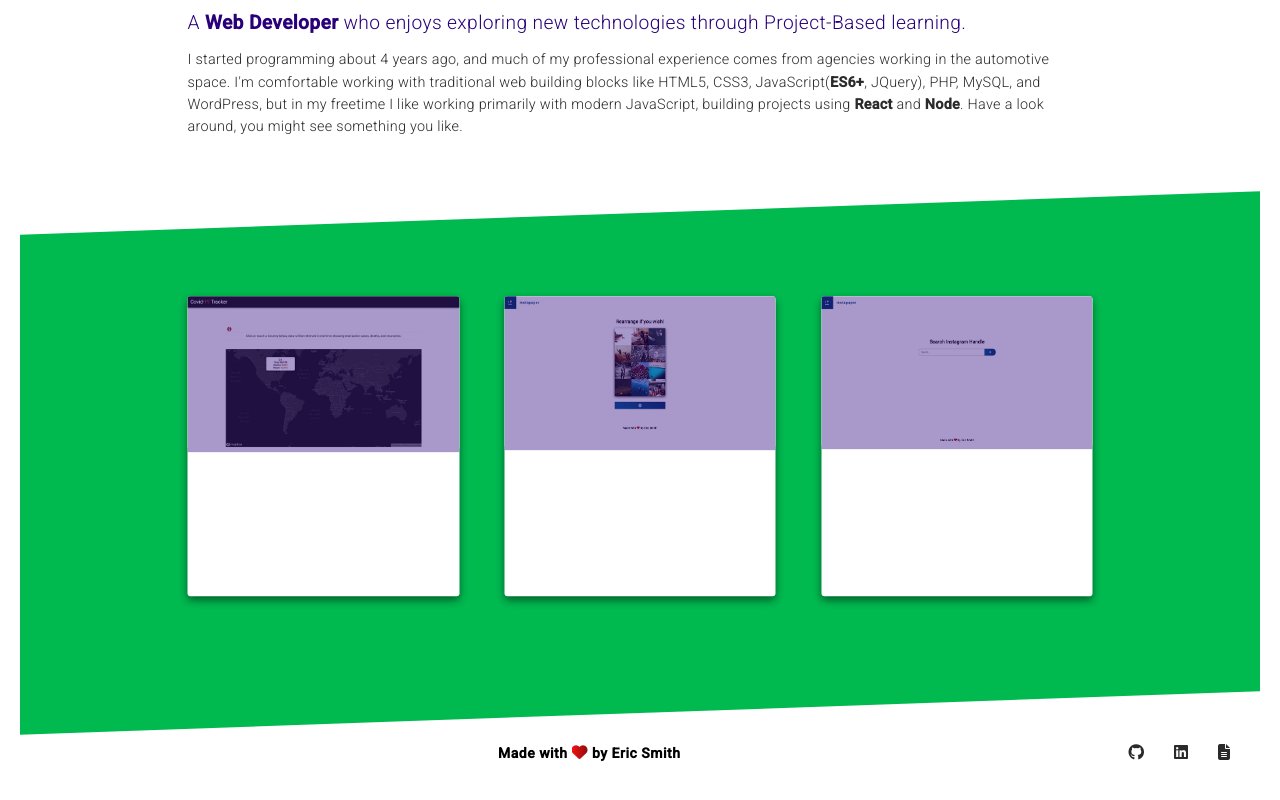
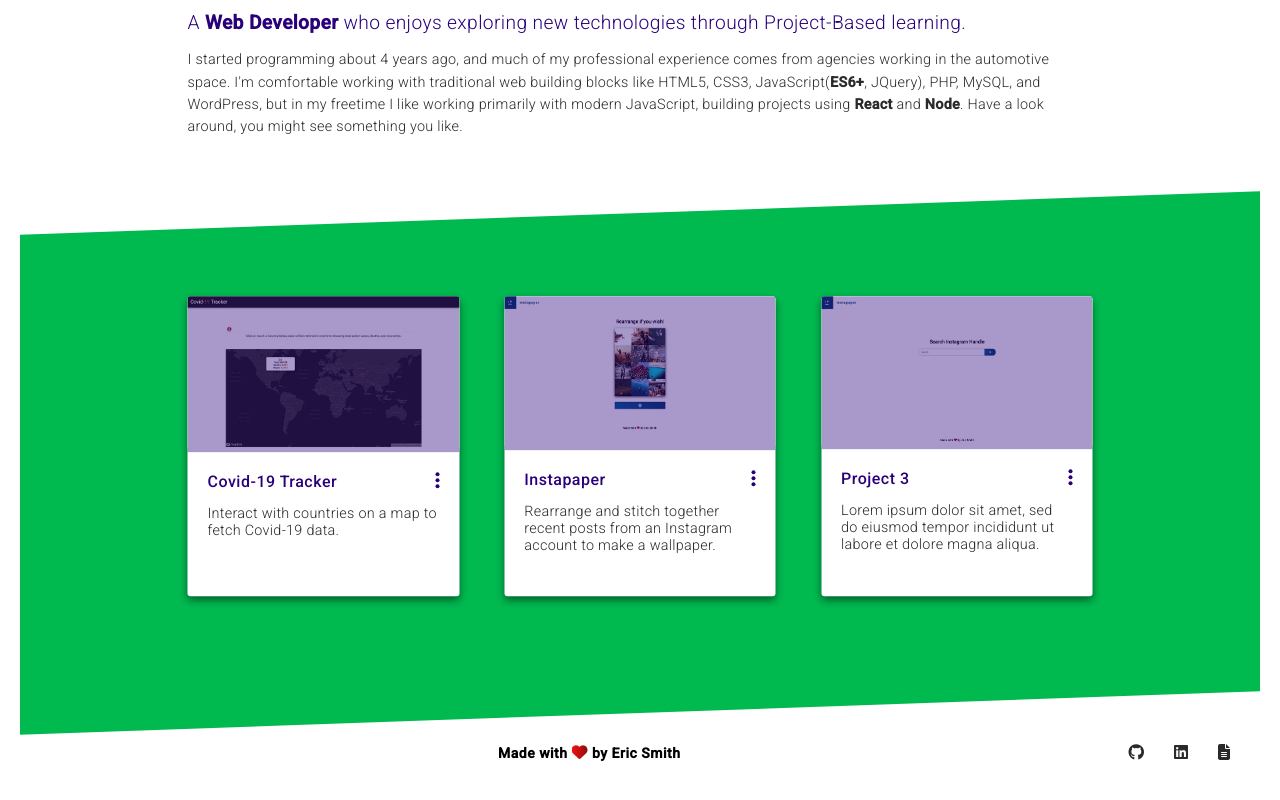
Before and after one commit to ericsmith92/portfolio-v2, a React (Create React App) app: page / in a window 1280 px wide. Shown: the part 661-1461 px from the top of the page. Built offline with nearby package versions, Linux system fonts and the light colour scheme; no server answers.

Commit message:
more progress on card toggles

```diff
--- a/src/components/Card.js
+++ /dev/null
@@ -1,16 +0,0 @@
-import React from 'react';
-
-const Card = ({src}) => {
-    return(
-        <div className='card'>
-            <div className='card_top'>
-                <img className='card_img' src={src} alt='' title='' />
-            </div>
-            <div className='card_bottom'>
-
-            </div>
-        </div>
-    )
-}
-
-export default Card;
--- /dev/null
+++ b/src/components/Card/Card.js
@@ -0,0 +1,36 @@
+import React from 'react';
+import CardToggle from './CardToggle';
+
+class Card extends React.Component{
+
+    state={
+        active: false
+    }
+
+    toggleCardState = () =>{
+        this.setState({ active: true });
+    }
+
+    render(){
+        const {
+            src,
+            title,
+            description
+        } = this.props;
+
+        return(
+            <div className='card'>
+                <div className='card_top'>
+                    <img className='card_img' src={src} alt='' title='' />
+                </div>
+                <div className='card_bottom'>
+                    <h3 className='heading_tertiary'>{title}</h3>
+                    <CardToggle toggleCardState={this.toggleCardState}/>
+                    <p>{description}</p>
+                </div>
+            </div>
+        )
+    }
+}
+
+export default Card;
--- /dev/null
+++ b/src/components/Card/CardToggle.js
@@ -0,0 +1,17 @@
+import React from 'react';
+
+class CardToggle extends React.Component{
+
+    render(){
+        const { toggleCardState } = this.props;
+        return(
+            <div className='card_toggle' onClick={() => toggleCardState()}>
+                <span></span>
+                <span></span>
+                <span></span>
+            </div>
+        )
+    }
+}
+
+export default CardToggle
--- a/src/components/Work.js
+++ b/src/components/Work.js
@@ -1,5 +1,5 @@
 import React from 'react';
-import Card from './Card';
+import Card from './Card/Card';
 
 const Work = () => {
     return (
@@ -7,13 +7,13 @@ const Work = () => {
             <div className="work_inner">
                 <div className="row">
                     <div className="col-1-of-3">
-                        <Card src='http://localhost:3000/covid-19-tracker-sm.png' />
+                        <Card src='http://localhost:3000/covid-19-tracker-sm.png' title='Covid-19 Tracker' description='Interact with countries on a map to fetch Covid-19 data.'/>
                     </div>
                     <div className="col-1-of-3">
-                        <Card src='http://localhost:3000/instapaper-sm.png'  />
+                        <Card src='http://localhost:3000/instapaper-sm.png'  title='Instapaper' description='Rearrange and stitch together recent posts from an Instagram account to make a wallpaper.'/>
                     </div>
                     <div className="col-1-of-3">
-                        <Card src='http://localhost:3000/instapaper-search.png'  />
+                        <Card src='http://localhost:3000/instapaper-search.png' title='Project 3' description='Lorem ipsum dolor sit amet, sed do eiusmod tempor incididunt ut labore et dolore magna aliqua.'/>
                     </div>
                 </div>
             </div>
--- a/src/styles/_typography.scss
+++ b/src/styles/_typography.scss
@@ -32,6 +32,17 @@ html{
         text-transform: none;
         color: $heading_colour
     }
+
+    &_tertiary{
+        margin: 0;
+        font-size: 16px;
+        font-style: normal;
+        font-weight: 400;
+        letter-spacing: 0.5px;
+        line-height: normal;
+        text-transform: none;
+        color: $heading_colour
+    }
 }
 
 //content
--- a/src/styles/components/_card.scss
+++ b/src/styles/components/_card.scss
@@ -31,5 +31,29 @@
 
     &_bottom{
         padding: 20px;
+        position: relative;
+
+        p{
+            line-height: 17px;
+        }
+    }
+
+    &_toggle{
+        position: absolute;
+        top: 20px;
+        right: 20px;
+        cursor: pointer;
+
+        span{
+            display: block;
+            width: 4px;
+            height: 4px;
+            background-color: $heading_colour;
+            border-radius: 50%;
+
+            &:not(:last-of-type){
+                margin: 0 0 2px 0;
+            }
+        }
     }
 }
```
